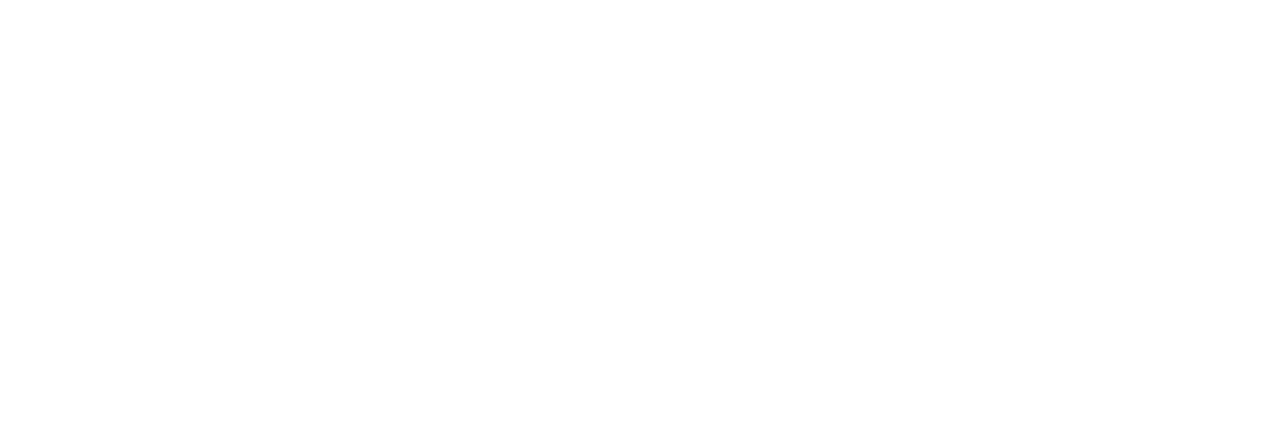
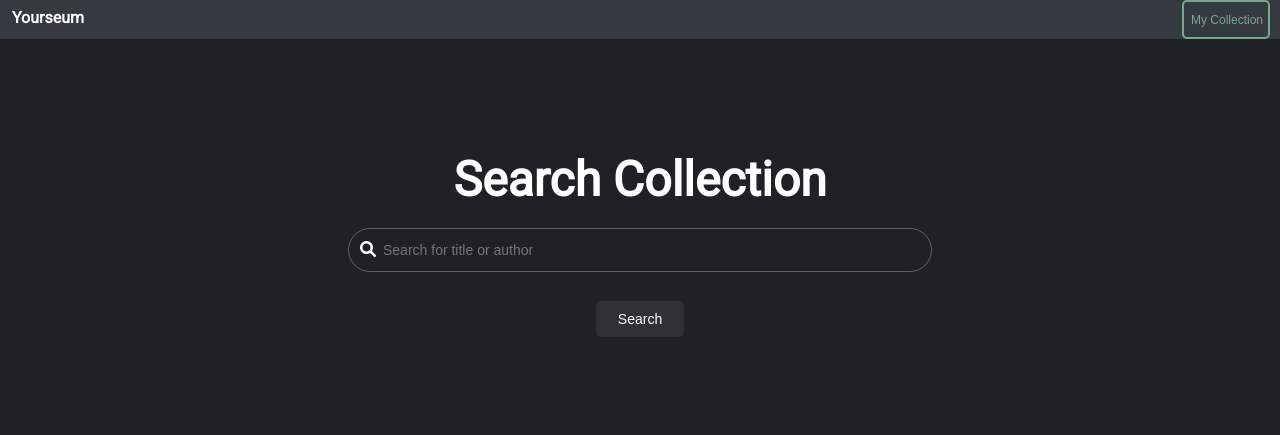
Before and after one commit to mgmauriello/ajax-project, a website: page index.html in a window 1280 px wide. Drawn offline with Linux system fonts and the light colour scheme.

Commit message:
Added styling for search page, included navbar, my colleciton button, search button. #1

```diff
--- a/css/layout.css
+++ b/css/layout.css
@@ -0,0 +1,68 @@
+.hidden {
+  display: none !important;
+}
+html, body {
+  min-height: 100%;
+}
+
+body, main {
+  height:100vh;
+}
+.container {
+  max-width: 575px;
+  margin: 0 auto;
+  padding: 0 1.5rem;
+}
+
+.row {
+  display: flex;
+  flex-wrap: wrap;
+}
+
+.column-full,
+.column-half {
+  width: 100%;
+}
+
+.search-container {
+  padding: 80px 0 85px;
+  width: 80%;
+  display: block;
+}
+
+.main-background-color {
+  background-color: #202124;
+}
+
+.center {
+  justify-content: center;
+  align-items: center;
+  text-align: center;
+}
+
+header {
+  height: 39px;
+  background-color: #343a40;
+  margin: 0;
+  line-height: 35px;
+  font-weight: 300;
+  color: #fff;
+  display: flex;
+  justify-content: space-between;
+  padding: 0 10px;
+}
+
+@media screen and (min-width: 768px) {
+  .container {
+    max-width: 900px;
+  }
+
+  .column-full,
+  .column-half {
+    padding: 0 0.75rem;
+  }
+
+  .column-half {
+    width: 50%;
+  }
+}
--- a/css/styles.css
+++ b/css/styles.css
@@ -0,0 +1,106 @@
+body {
+  font-family: "Roboto", sans-serif;
+}
+h1 {
+  color: white;
+  font-size: 3rem;
+  margin-bottom: 20px;
+}
+
+/* navbar  */
+a {
+  text-decoration: none;
+  color: #78a78f;
+  padding-left: 2px;
+}
+.header-logo {
+  color: white;
+  font-weight: bold;
+}
+
+a:hover {
+  text-decoration: none;
+}
+/* buttons */
+.nav-button {
+  padding: 4px 5px;
+  border: 2px solid #78a78f;
+  color: #78a78f;
+  border-radius: 5px;
+  background-color: transparent;
+  cursor: pointer;
+  font-size: 12px;
+}
+
+.search-button,
+.enter-button {
+  padding: 10px 22px;
+  margin: 10px;
+  border: none;
+  color: white;
+  border-radius: 5px;
+  background-color: #303134;
+  cursor: pointer;
+  font-size: 14px;
+  transition: all 0.3s ease 0;
+}
+
+/* search bar */
+.search-bar {
+  display: flex;
+  z-index: 3;
+  height: 44px;
+  background: #202124;
+  border: 1px solid #5f6368;
+  box-shadow: none;
+  border-radius: 24px;
+  margin: 0 auto;
+  padding-left: 34px;
+  width: 638px;
+  max-width: 584px;
+  color: white;
+  font-size: 14px;
+  text-align: left;
+}
+
+.fa-magnifying-glass {
+  color: white;
+  text-align: left;
+  position: relative;
+  bottom: 32px;
+  right: 272px;
+}
+
+input::placeholder {
+  text-align: left;
+}
+/* modal */
+.modal-overlay {
+  background-color: rgb(0 0 0 / 80%);
+  position: fixed;
+  width: 100%;
+  height: 100%;
+  top: 0;
+  left: 0;
+}
+
+.modal {
+  border-radius: 5px;
+  height: 260px;
+  width: 400px;
+  margin: auto;
+  position: fixed;
+  bottom: 0;
+  top: 0;
+  right: 0;
+  left: 0;
+  background-color: white;
+  padding: 0.7rem 1rem;
+}
+
+.close-modal {
+  border: none;
+  background-color: white;
+  font-size: 1.8rem;
+  padding: 0;
+}
--- a/index.html
+++ b/index.html
@@ -8,11 +8,33 @@
   <link rel="stylesheet" href="css/reset.css">
   <link rel="stylesheet" href="css/layout.css">
   <link rel="stylesheet" href="css/styles.css">
+  <link rel="preconnect" href="https://fonts.googleapis.com">
+  <link rel="preconnect" href="https://fonts.gstatic.com" crossorigin>
+  <link href="https://fonts.googleapis.com/css2?family=Montserrat&family=Roboto&display=swap" rel="stylesheet">
+  <link rel="stylesheet" href="https://cdnjs.cloudflare.com/ajax/libs/font-awesome/6.0.0/css/all.min.css"
+    integrity="sha512-9usAa10IRO0HhonpyAIVpjrylPvoDwiPUiKdWk5t3PyolY1cOd4DSE0Ga+ri4AuTroPR5aQvXU9xC6qOPnzFeg=="
+    crossorigin="anonymous" referrerpolicy="no-referrer">
 </head>
-<body>
+<body class="main-background-color">
   <header>
+    <a class="header-logo" href="#" class="column-full">Yourseum</a>
+    <button class="nav-button">
+      <a href="#collection-anchor" data-view="personal-collection">My Collection</a>
+    </button>
   </header>
   <main>
+    <div data-view="search-page" class="container center search-container center">
+      <form id="search-form" class="center">
+        <h1 class="center">Search Collection</h1>
+        <form>
+          <input required class="search-bar center" name="search" type="text" placeholder="Search for title or author">
+          <i class="fa-solid fa-magnifying-glass"></i>
+          <div class="center">
+            <input type="submit" name="search" value="Search" class="search-button"></input>
+          </div>
+        </form>
+      </form>
+    </div>
   </main>
   <script src="js/data.js"></script>
   <script src="js/main.js"></script>
```
